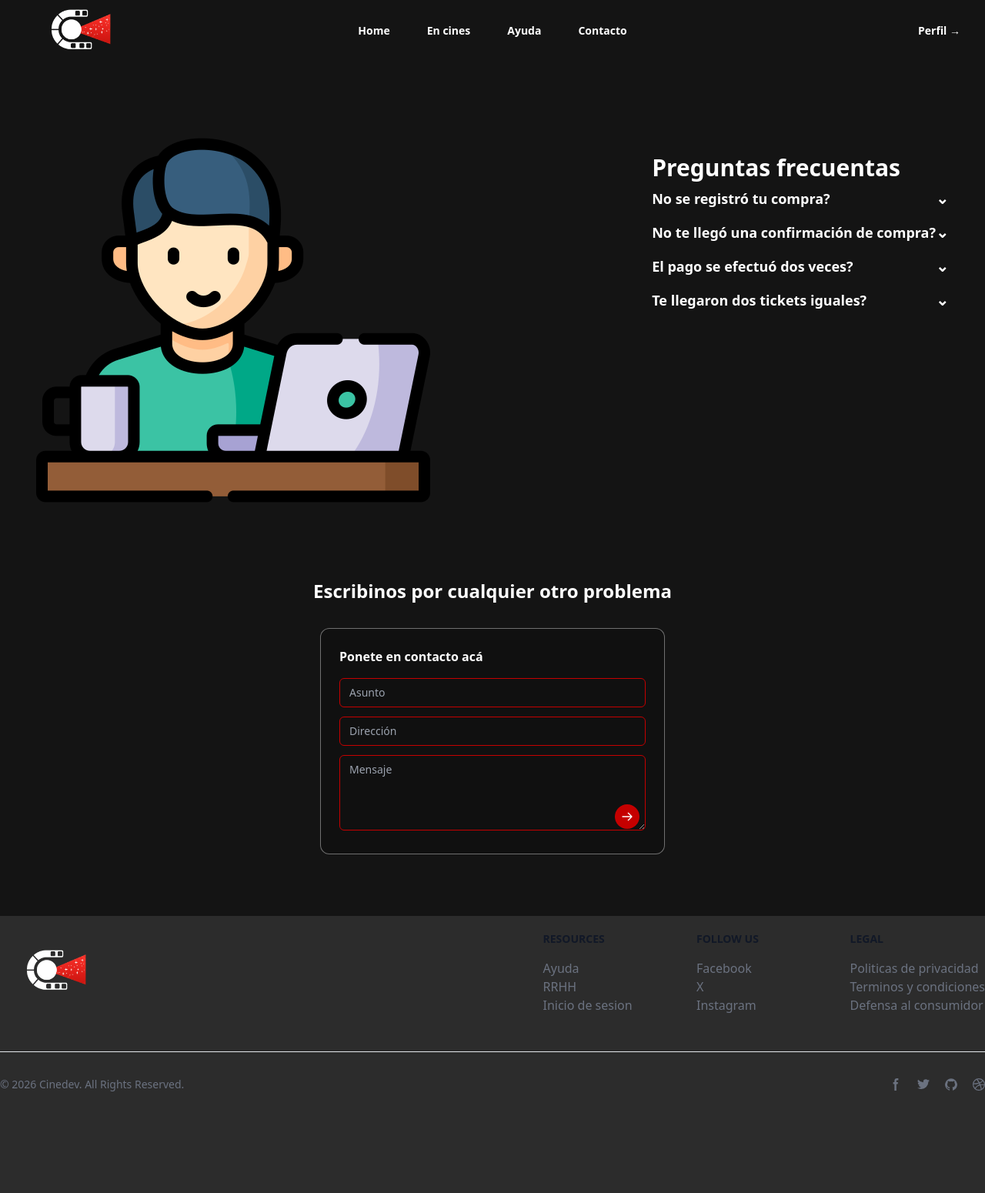
After one commit to AleHts29/App_Cine_TPF_IDS, a Flask app: page /ayuda in a window 1280 px wide. The commit adds this page. Shown: the whole page at 77% size. Run offline with Flask 3, Linux system fonts and the light colour scheme; style sheets or scripts are compiled from the project's sources; some libraries are stand-ins or nearby versions.

Commit message:
front ayuda listo

```diff
--- a/frontend/app.py
+++ b/frontend/app.py
@@ -34,6 +34,11 @@ def cartelera():
 
 
     return render_template('cartelera.html', peliculas=peliculas, active_page='cartelera')
+
+@app.route('/ayuda')
+def ayuda():
+
+    return render_template('ayuda.html')
 
 @app.route("/funciones")
 def funciones():
--- /dev/null
+++ b/frontend/templates/ayuda.html
@@ -0,0 +1,94 @@
+{% extends "base.html" %}
+{% block body %}
+<div class="flex justify-center">
+    <div class="flex mt-20">
+        <img src="{{ url_for('static', filename='images/5024561.png') }}" alt="Logo" class="h-36-!important flex-2">
+        <div class="ml-72 mt-10">
+            <h1 class="font-bold text-3xl flex-2 ">Preguntas frecuentas</h1>
+            <details class="w-full cursor-pointer  py-2">
+                <summary class="flex items-center font-semibold justify-between text-white text-lg ">
+                    No se registró tu compra?
+                    <span class="text-xl">⌄</span>
+                </summary>
+
+                <div class="mt-2 text-gray-300 max-w-80">
+                    Probablemente la operación no se completó. Revisá si recibiste algún mail o cargo pendiente. Si no
+                    aparece nada, la compra no se procesó. Contactanos y lo verificamos.
+                </div>
+
+            </details>
+            <details class="w-full cursor-pointer  py-2">
+                <summary class="flex items-center font-semibold justify-between text-white text-lg ">
+                    No te llegó una confirmación de compra?
+                    <span class="text-xl">⌄</span>
+                </summary>
+
+                <div class="mt-2 text-gray-300 max-w-80">
+                    Puede tardar unos minutos o ir a Spam. Si tenés el cargo hecho pero no el mail, escribinos y te
+                    reenviamos los tickets.</div>
+
+            </details>
+            <details class="w-full cursor-pointer  py-2">
+                <summary class="flex items-center font-semibold justify-between text-white text-lg ">
+                    El pago se efectuó dos veces? <span class="text-xl">⌄</span>
+                </summary>
+
+                <div class="mt-2 text-gray-300 max-w-80">
+                    A veces el banco muestra un cargo duplicado temporal. Si después de 48 hs siguen ambos, envianos
+                    comprobantes y gestionamos el reintegro.
+                </div>
+
+            </details>
+            <details class="w-full cursor-pointer  py-2">
+                <summary class="flex items-center font-semibold justify-between text-white text-lg ">
+                    Te llegaron dos tickets iguales?
+                    <span class="text-xl">⌄</span>
+                </summary>
+
+                <div class="mt-2 text-gray-300 max-w-80">
+                    Puede haber sido un doble clic o recarga de página. Si solo necesitás uno, escribinos y te
+                    devolvemos el duplicado.
+                </div>
+
+            </details>
+
+
+
+        </div>
+    </div>
+
+</div>
+<div class="w-full flex flex-col items-center my-20 px-4">
+    <h2 class="text-center text-xl md:text-2xl font-bold mb-8">Escribinos por cualquier otro problema</h2>
+
+
+    <div class="border border-white/40 p-6 rounded-xl w-full max-w-md bg-black/20">
+        <h3 class="mb-4 font-semibold">Ponete en contacto acá</h3>
+
+
+        <form class="space-y-3">
+            <input placeholder="Asunto"
+                class="w-full bg-transparent border border-[#C50000] px-3 py-2 text-sm rounded-md" />
+
+
+            <input placeholder="Dirección"
+                class="w-full bg-transparent border border-[#C50000] px-3 py-2 text-sm rounded-md" />
+
+
+            <div class="relative">
+                <textarea placeholder="Mensaje" rows="4"
+                    class="w-full bg-transparent border border-[#C50000] px-3 py-2 pr-12 text-sm rounded-md"></textarea>
+
+
+                <button
+                    class="absolute right-2 bottom-2 bg-[#C50000] w-8 h-8 rounded-full flex items-center justify-center">
+                    <svg xmlns="http://www.w3.org/2000/svg" class="w-4 h-4" fill="none" viewBox="0 0 24 24"
+                        stroke="white" stroke-width="2">
+                        <path stroke-linecap="round" stroke-linejoin="round" d="M14 5l7 7m0 0l-7 7m7-7H3" />
+                    </svg>
+                </button>
+            </div>
+        </form>
+    </div>
+</div>
+{% endblock %}
--- a/frontend/templates/base.html
+++ b/frontend/templates/base.html
@@ -36,7 +36,7 @@
 
             <a href="{{ url_for('home') }}" class="text-sm/6 font-semibold text-white">Home</a>
             <a href="{{ url_for('cartelera') }}" class="text-sm/6 font-semibold text-white">En cines</a>
-            <a href="#" class="text-sm/6 font-semibold text-white">Ayuda</a>
+            <a href="{{ url_for('ayuda') }}" class="text-sm/6 font-semibold text-white">Ayuda</a>
             <a href="#" class="text-sm/6 font-semibold text-white">Contacto</a>
         </el-popover-group>
         <div class="hidden lg:flex lg:flex-1 lg:justify-end">
```
Also changed, not shown: frontend/static/images/5024561.png (added).
